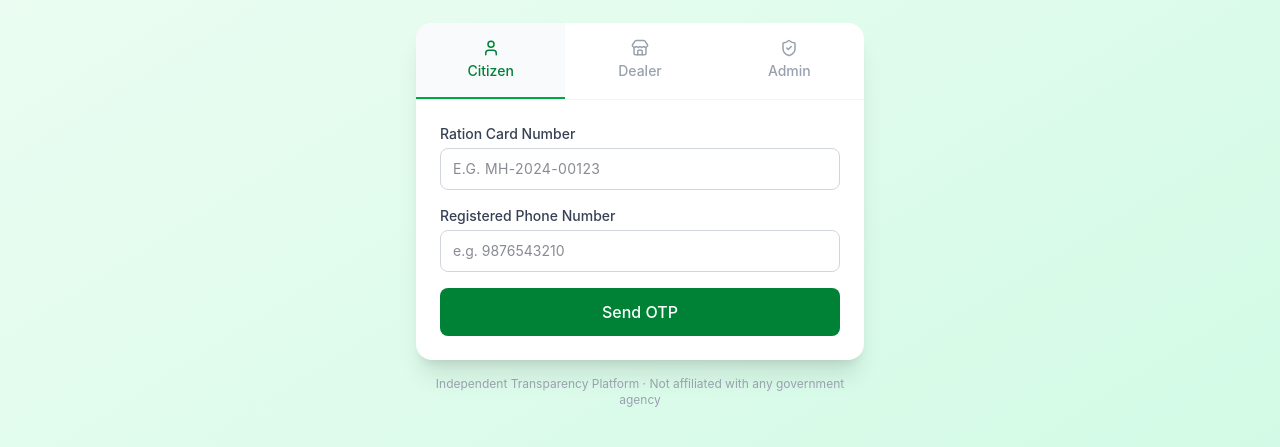
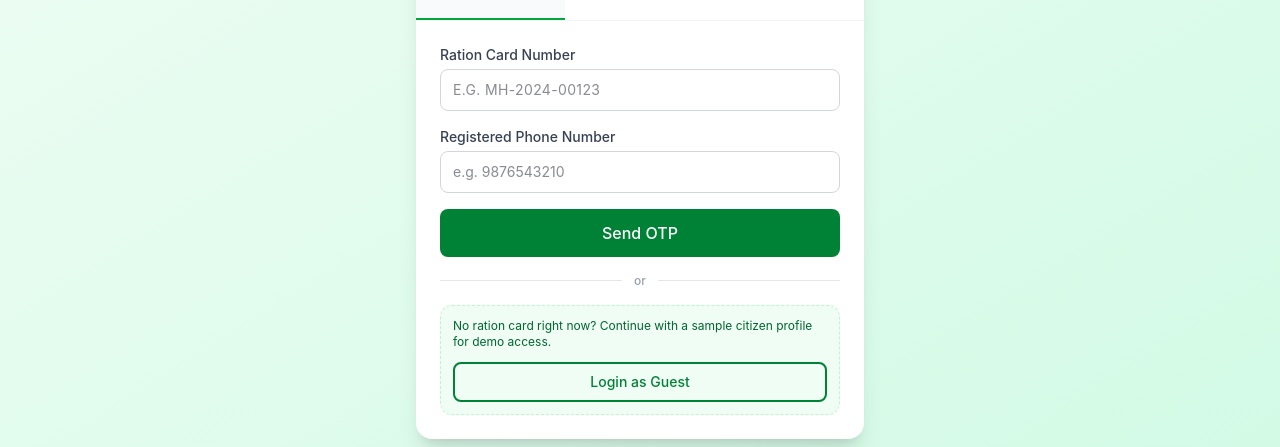
Before and after one commit to angelverman2021-a11y/PDS, a React (Vite) app: page /login in a window 1280 px wide. Shown: the part 353-800 px from the top of the page. Built offline with nearby package versions, Linux system fonts and the light colour scheme; no server answers.

Commit message:
Add guest citizen login

```diff
--- a/src/pages/Login.jsx
+++ b/src/pages/Login.jsx
@@ -197,6 +197,13 @@ export default function Login() {
     }, 600);
   };
 
+  const handleGuestLogin = () => {
+    resetVerification();
+    login(MOCK_USERS.citizen);
+    toast.success('Guest demo login started.');
+    setTimeout(() => navigate('/dashboard'), 600);
+  };
+
   // ── Dealer / Admin login ──────────────────────────────────
   const handleStaffLogin = (e) => {
     e.preventDefault();
@@ -371,6 +378,7 @@ export default function Login() {
 
               // Step 1: Ration card entry
               (
+                <div className="space-y-4">
                   <form onSubmit={handleSendOTP} className="space-y-4">
                     <div>
                       <label className="block text-sm font-medium text-gray-700 mb-1">
@@ -411,6 +419,22 @@ export default function Login() {
                       Send OTP
                     </Button>
                   </form>
+
+                  <div className="flex items-center gap-3">
+                    <div className="h-px flex-1 bg-gray-200" />
+                    <span className="text-xs font-medium text-gray-400">or</span>
+                    <div className="h-px flex-1 bg-gray-200" />
+                  </div>
+
+                  <div className="rounded-xl border border-dashed border-green-200 bg-green-50 p-3">
+                    <p className="text-xs text-green-800 mb-3">
+                      No ration card right now? Continue with a sample citizen profile for demo access.
+                    </p>
+                    <Button type="button" fullWidth variant="outline" onClick={handleGuestLogin}>
+                      Login as Guest
+                    </Button>
+                  </div>
+                </div>
               )
             )}
 
```
Lines whose indentation alone changed are shown as unchanged.
